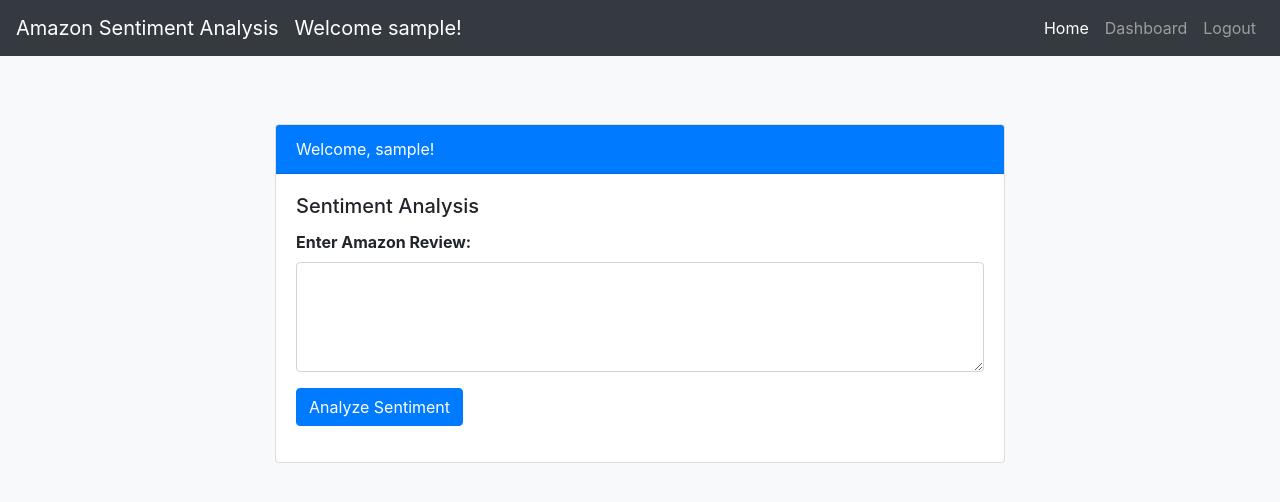
After one commit to Ddilibe/sentiment, a Flask app: page /dashboard in a window 1280 px wide. The commit adds this page. Shown: the top 502 px of the page. Run offline with Flask 3, Linux system fonts and the light colour scheme; the visitor is signed in with stand-in values (Sample User, id 1); some libraries are stand-ins or nearby versions.

Commit message:
[Chore]: Made a lot of changes to the website

```diff
--- a/main.py
+++ b/main.py
@@ -1,6 +1,34 @@
-from flask import Flask, request, render_template, jsonify
+#!/usr/bin/env python3
+
+from flask import Flask, redirect, request, render_template, jsonify, url_for
+from flask_sqlalchemy import SQLAlchemy
+from flask_login import LoginManager, UserMixin, current_user, login_user, logout_user
 
 app = Flask(__name__)
+
+app.config["SQLALCHEMY_DATABASE_URI"] = "sqlite:///db.sqlite"
+
+app.config["SECRET_KEY"] = "ENTER YOUR SECRET KEY"
+
+db = SQLAlchemy()
+
+class Users(UserMixin, db.Model):
+    id = db.Column(db.Integer, primary_key=True)
+    username = db.Column(db.String(250), unique=True, nullable=False)
+    email = db.Column(db.String(250), unique=True, nullable=False)
+    password = db.Column(db.String(250), nullable=False)
+
+db.init_app(app)
+
+with app.app_context():
+    db.create_all()
+
+login_manager = LoginManager()
+login_manager.init_app(app)
+
+@login_manager.user_loader
+def loader_user(user_id):
+    return Users.query.get(user_id)
 
 @app.route('/', methods=["GET"])
 def home():
@@ -19,5 +47,39 @@ def predict():
   # Return the generated content as a string
   return jsonify({'answer':'True'})
 
+@app.route('/login', methods=['POST', 'GET'])
+def login():
+  if request.method == 'POST':
+     user = Users.query.filter_by(username=request.form.get('username')).first()
+     if user.password == request.form.get('password'):
+        login_user(user)
+        return redirect(url_for('dashboard'))
+  return render_template('login.html')
+
+@app.route('/signin', methods=['GET', 'POST'])
+def signin():
+  if request.method == "POST":
+    user = Users(
+       username=request.form.get('username'),
+       password=request.form.get('password'),
+       email=request.form.get('email')
+       )
+    db.session.add(user)
+    db.session.commit()
+    return redirect(url_for('login'))
+  return render_template('signup.html')
+
+@app.route('/dashboard', methods=['GET', 'POST'])
+def dashboard():
+   if not(current_user.is_authenticated):
+      return redirect(url_for('login'))
+   return render_template('dashboard.html')
+
+@app.route('/logout', methods=['GET'])
+def logout():
+   logout_user()
+   return redirect(url_for('home'))
+
+
 if __name__ == "__main__":
   app.run(debug=False)
--- /dev/null
+++ b/static/scripts.js
@@ -0,0 +1,17 @@
+// Function for logging out
+function logout() {
+    // Perform logout actions here (clear session, redirect to login page, etc.)
+    alert("Logged out successfully!");
+    window.location.href = "login.html";
+}
+
+// Function for sentiment analysis form submission
+document.getElementById("sentimentForm").addEventListener("submit", function(event) {
+    event.preventDefault();
+    const reviewText = document.getElementById("reviewText").value;
+    // Here you can implement AJAX request or any other logic for sentiment analysis
+    // For demonstration, let's assume a simple random sentiment result
+    const sentiments = ["Positive", "Negative", "Neutral"];
+    const randomSentiment = sentiments[Math.floor(Math.random() * sentiments.length)];
+    document.getElementById("result").innerHTML = `<div class="alert alert-info" role="alert">Sentiment: ${randomSentiment}</div>`;
+});
--- a/static/style.css
+++ b/static/style.css
@@ -1,92 +1,43 @@
-@import url("https://fonts.googleapis.com/css2?family=Sansita+Swashed:wght@600&display=swap");
-
 body {
-  margin: 0;
-  padding: 0;
-  box-sizing: border-box;
-  display: flex;
-  justify-content: center;
-  align-items: center;
-  height: 100vh;
-  background: linear-gradient(45deg, greenyellow, dodgerblue);
-  font-family: "Sansita Swashed", cursive;
+    /* padding-top: 4.5rem; Adjusted for fixed navbar */
+    background-color: #f8f9fa;
 }
 
-.center {
-  position: relative;
-  padding: 50px 50px;
-  background: #fff;
-  border-radius: 10px;
+footer.footer {
+    position: fixed;
+    bottom: 0;
+    width: 100%;
+    background-color: #343a40;
+    color: #fff;
+    text-align: center;
+    padding: 10px 0;
 }
 
-.center h1 {
-  font-size: 2em;
-  border-left: 5px solid dodgerblue;
-  padding: 10px;
-  color: #000;
-  letter-spacing: 5px;
-  margin-bottom: 60px;
-  font-weight: bold;
-  padding-left: 10px;
+.card {
+    margin-top: 20px;
 }
 
-.center .inputbox {
-  position: relative;
-  width: 300px;
-  height: 50px;
-  margin-bottom: 50px;
+.card-header {
+    background-color: #007bff;
+    color: #fff;
 }
 
-.center .inputbox input {
-  position: absolute;
-  top: 0;
-  left: 0;
-  width: 100%;
-  border: 2px solid #000;
-  outline: none;
-  background: none;
-  padding: 10px;
-  border-radius: 10px;
-  font-size: 1.2em;
+.btn-primary {
+    background-color: #007bff;
+    border-color: #007bff;
 }
 
-.center .inputbox:last-child {
-  margin-bottom: 0;
+.btn-primary:hover {
+    background-color: #0069d9;
+    border-color: #0062cc;
 }
 
-.center .inputbox span {
-  position: absolute;
-  top: 14px;
-  left: 20px;
-  font-size: 1em;
-  transition: 0.6s;
-  font-family: sans-serif;
+.form-group label {
+    font-weight: bold;
 }
 
-.center .inputbox input:focus~span,
-.center .inputbox input:valid~span {
-  transform: translateX(-13px) translateY(-35px);
-  font-size: 1em;
+@media (min-width: 768px) {
+    .jumbotron {
+        padding: 4rem 2rem;
+    }
 }
-
-.center .inputbox [type="button"] {
-  width: 50%;
-  background: dodgerblue;
-  color: #fff;
-  border: #fff;
-}
-
-.center .inputbox:hover [type="button"] {
-  background: linear-gradient(45deg, greenyellow, dodgerblue);
-}
-
-#sentiment,
-#answer {
-  display: None;
-  font-family: Monospace;
-  justify-content: center;
-  align-items: center;
-  font-size: 15px;
-  padding: 0px;
-  margin: 0px;
-}
--- /dev/null
+++ b/templates/dashboard.html
@@ -0,0 +1,106 @@
+<!DOCTYPE html>
+<html lang="en">
+
+<head>
+    <meta charset="UTF-8">
+    <meta name="viewport" content="width=device-width, initial-scale=1.0">
+    <title>User Dashboard</title>
+    <!-- Bootstrap CSS -->
+    <link href="https://stackpath.bootstrapcdn.com/bootstrap/4.5.2/css/bootstrap.min.css" rel="stylesheet">
+    <!-- Custom styles -->
+    <link href="{{url_for('static', filename='style.css')}}" rel="stylesheet">
+</head>
+
+<body>
+    <header>
+        <nav class="navbar navbar-expand-lg navbar-dark bg-dark">
+            <a class="navbar-brand" href="#">Amazon Sentiment Analysis</a>
+            <button class="navbar-toggler" type="button" data-toggle="collapse" data-target="#navbarNav"
+                aria-controls="navbarNav" aria-expanded="false" aria-label="Toggle navigation">
+                <span class="navbar-toggler-icon"></span>
+            </button>
+            {% if current_user.is_authenticated %}
+            <a class="navbar-brand" href="#">Welcome {{ current_user.username }}!</a>
+            {% endif %}
+            <div class="collapse navbar-collapse" id="navbarNav">
+                <ul class="navbar-nav ml-auto">
+                    <li class="nav-item active">
+                        <a class="nav-link" href="{{url_for('home')}}">Home <span class="sr-only">(current)</span></a>
+                    </li>
+                    {% if current_user.is_authenticated %}
+                    <li class="nav-item">
+                        <a class="nav-link" href="{{url_for('dashboard')}}">Dashboard</a>
+                    </li>
+                    <li class="nav-item">
+                        <a class="nav-link" href="{{url_for('logout')}}">Logout</a>
+                    </li>
+                    {% else%}
+                    <li class="nav-item">
+                        <a class="nav-link" href="{{url_for('login')}}">Login</a>
+                    </li>
+                    <li class="nav-item">
+                        <a class="nav-link" href="{{url_for('signin')}}">Sign Up</a>
+                    </li>
+                    {% endif %}
+                </ul>
+            </div>
+        </nav>
+    </header>
+
+    <main role="main" class="container">
+        <div class="row justify-content-center mt-5">
+            <div class="col-md-8">
+                <div class="card">
+                    <div class="card-header">Welcome, <span id="usernameDisplay">{{ current_user.username }}</span>!</div>
+                    <div class="card-body">
+                        <h5 class="card-title">Sentiment Analysis</h5>
+                        <form id="sentimentForm">
+                            <div class="form-group">
+                                <label for="reviewText">Enter Amazon Review:</label>
+                                <textarea class="form-control" id="reviewText" name="reviewText" rows="4"
+                                    required></textarea>
+                            </div>
+                            <button type="submit" class="btn btn-primary">Analyze Sentiment</button>
+                        </form>
+                        <div class="mt-3" id="result"></div>
+                    </div>
+                </div>
+            </div>
+        </div>
+    </main>
+
+    <!-- Bootstrap JS and dependencies -->
+    <script src="https://code.jquery.com/jquery-3.5.1.slim.min.js"></script>
+    <script src="https://cdn.jsdelivr.net/npm/@popperjs/core@1.16.1/dist/umd/popper.min.js"></script>
+    <script src="https://stackpath.bootstrapcdn.com/bootstrap/4.5.2/js/bootstrap.min.js"></script>
+
+    <!-- Custom JavaScript -->
+    <script src="scripts.js"></script>
+    <script>
+        // Function for logging out
+        function logout() {
+            // Perform logout actions here (clear session, redirect to login page, etc.)
+            alert("Logged out successfully!");
+            window.location.href = "login.html";
+        }
+
+        // Function for sentiment analysis form submission
+        document.getElementById("sentimentForm").addEventListener("submit", function (event) {
+            event.preventDefault();
+            const reviewText = document.getElementById("reviewText").value;
+            // Here you can implement AJAX request or any other logic for sentiment analysis
+            // For demonstration, let's assume a simple random sentiment result
+            const sentiments = ["Positive", "Negative", "Neutral"];
+            const randomSentiment = sentiments[Math.floor(Math.random() * sentiments.length)];
+            if (randomSentiment == 'Positive') {
+                document.getElementById("result").innerHTML = `<div class="alert alert-success" role="alert">Sentiment: ${randomSentiment}</div>`;
+            } else if (randomSentiment == 'Negative') {
+                document.getElementById("result").innerHTML = `<div class="alert alert-info" role="alert">Sentiment: ${randomSentiment}</div>`;
+            } else {
+                document.getElementById("result").innerHTML = `<div class="alert alert-danger" role="alert">Sentiment: ${randomSentiment}</div>`;
+            }
+        });
+    </script>
+</body>
+
+</html>
```
Also changed, not shown: templates/index.html (+59 -55 lines), templates/login.html (added, +79 -0 lines), templates/signup.html (added, +83 -0 lines).
